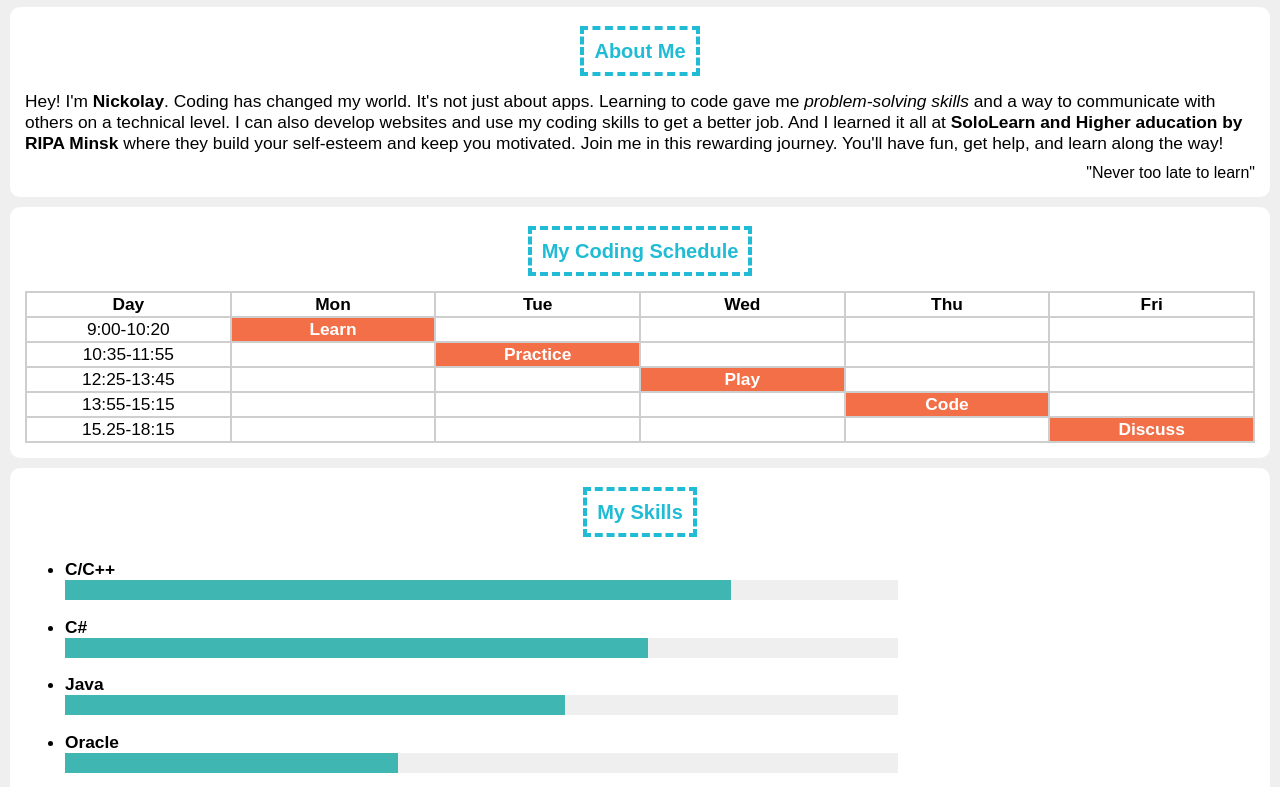
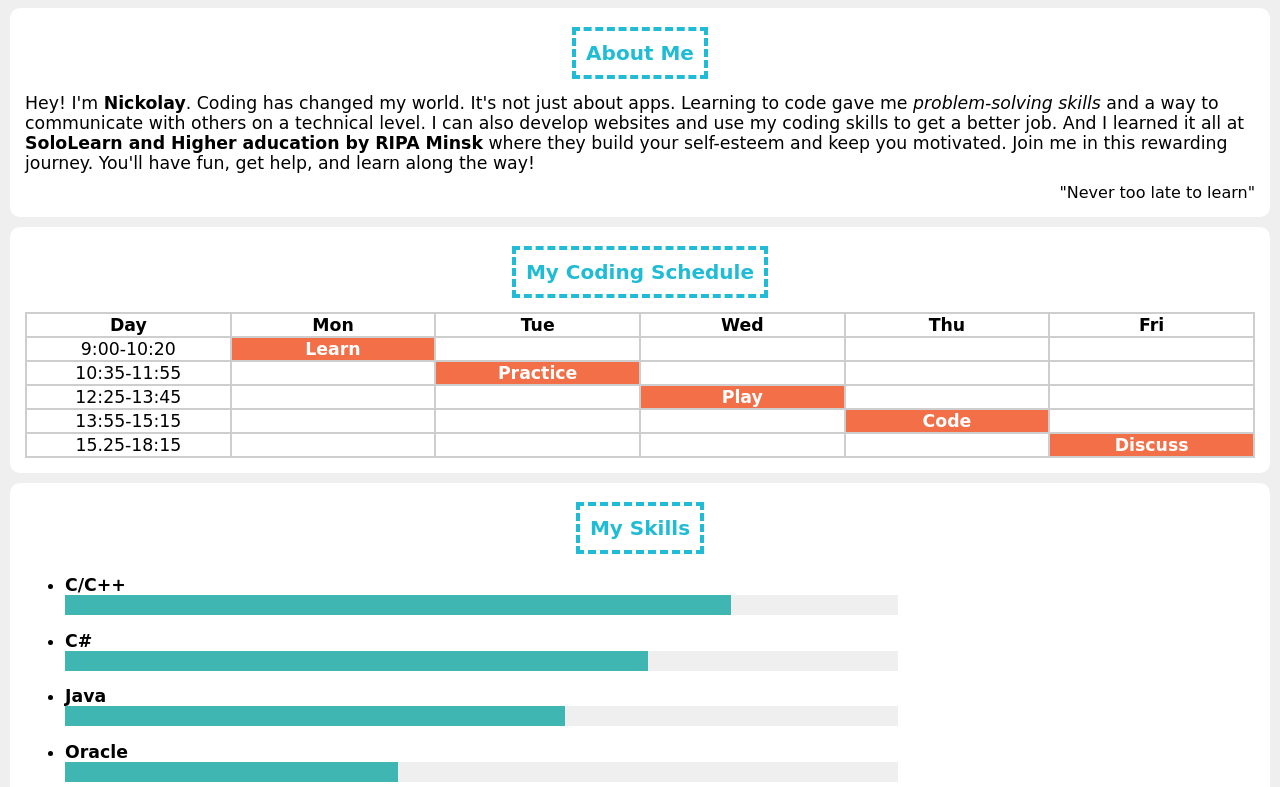
Before and after one commit to NickolasKu/Nickolas.github.io, a plain HTML site: page index.html in a window 1280 px wide. Shown: the part 172-959 px from the top of the page. Drawn offline with Linux system fonts and the light colour scheme.

Commit message:
Update style.css

```diff
--- a/style.css
+++ b/style.css
@@ -3,7 +3,7 @@ html {
     padding: 0;
 }
 body {
-    font-family: 'Arial', cursive;
+    font-family: 'Handle', cursive;
     font-size: 13pt;
     background-color: #efefef;
     padding: 10px;
```
